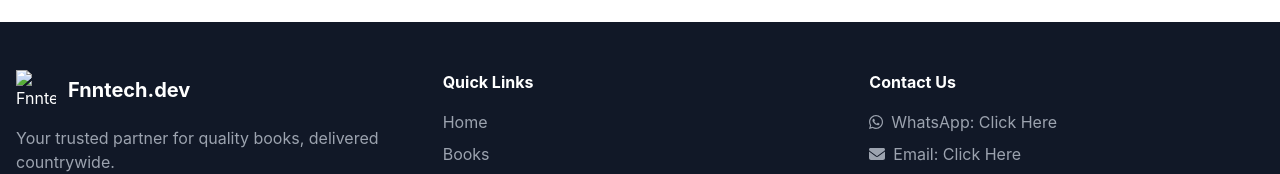
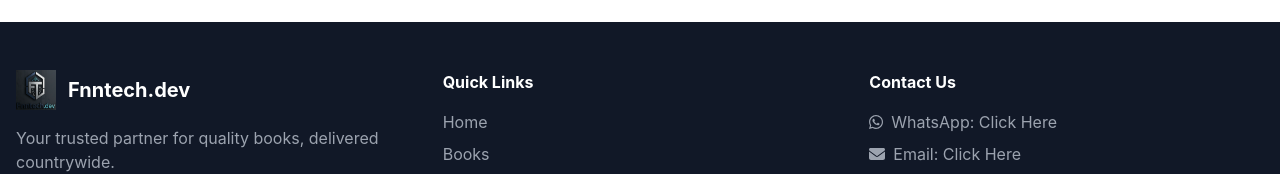
Before and after one commit to FNNtechdev/Books, a plain HTML site: page index.html in a window 1280 px wide. Shown: the part 11348-11522 px from the top of the page. Drawn offline with nearby package versions, Linux system fonts and the light colour scheme; files whose address does not match are found by name.

Commit message:
Update logo image source in index.html

```diff
--- a/index.html
+++ b/index.html
@@ -253,7 +253,7 @@
             <div class="grid grid-cols-1 md:grid-cols-3 gap-8 mb-8">
                 <div>
                     <div class="flex items-center space-x-3 mb-4">
-                        <img src="images/logo.jpg" alt="Fnntech.dev" class="h-10 w-10">
+                        <img src="logo.jpg" alt="Fnntech.dev" class="h-10 w-10">
                         <span class="text-xl font-bold">Fnntech.dev</span>
                     </div>
                     <p class="text-gray-400">Your trusted partner for quality books, delivered countrywide.</p>
```
